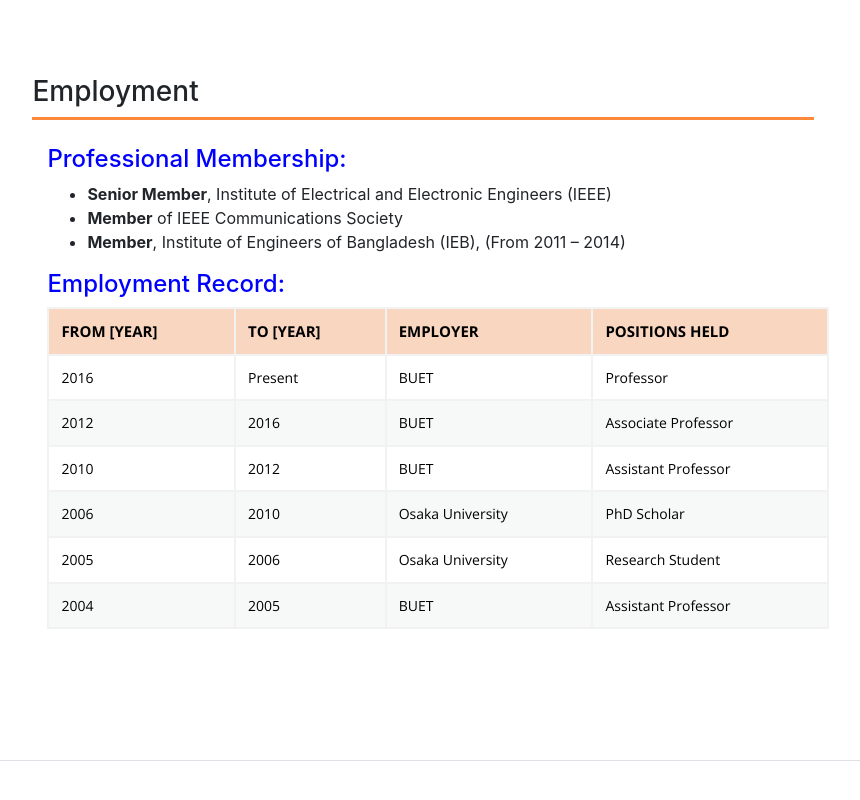
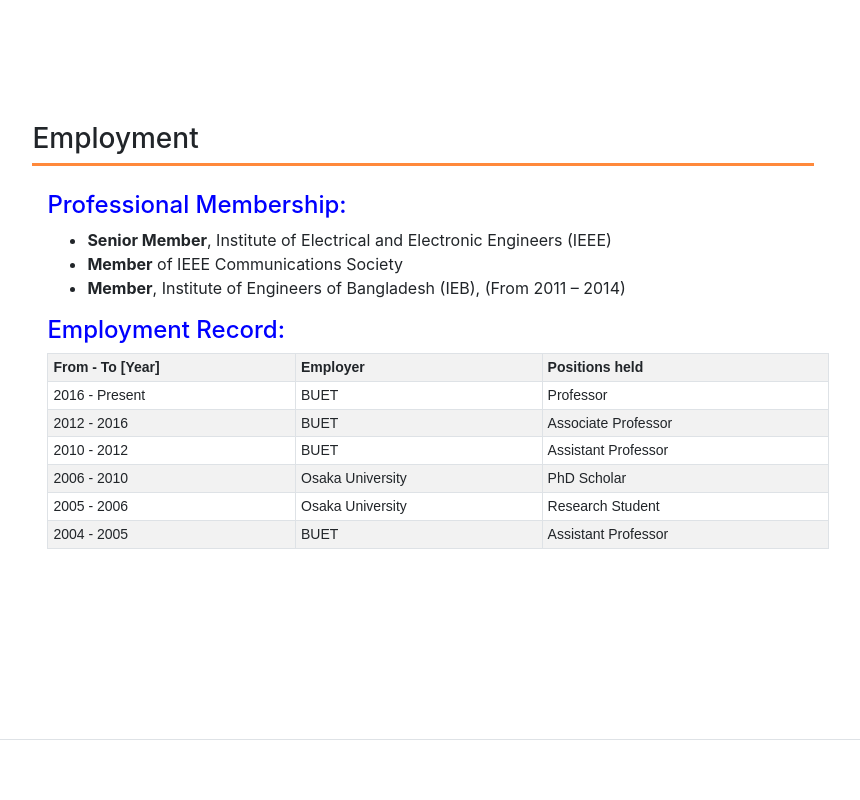
Before and after one commit to BinduBirol/Faisal-sir-Website, a website with bundled scripts: page index.html in a window 1280 px wide. Shown: the part 1874-2674 px from the top of the page, without its empty margins (338-1198 px from the left). Built offline with nearby package versions, Linux system fonts and the light colour scheme; a web font is replaced by a local one.

Commit message:
finally finalizing

```diff
--- a/index.html
+++ b/index.html
@@ -189,50 +189,47 @@
                   Employment Record:
                   <h4>
                </b>
-               <table class="table profilep ">
+
+
+               <table class="col-md-12 table-bordered table-striped profilep ">
                   <tr>
-                     <th>From  [Year]</th>
-                     <th>To  [Year]</th>
+                     <th>From - To  [Year]</th>
                      <th>Employer</th>
                      <th>Positions held</th>
                   </tr>
                   <tr>
-                     <td>2016</td>
-                     <td>Present</td>
+                     <td>2016 - Present</td>
                      <td>BUET</td>
                      <td>Professor</td>
                   </tr>
                   <tr>
-                     <td>2012</td>
-                     <td>2016</td>
+                     <td>2012 - 2016</td>
                      <td>BUET</td>
                      <td>Associate Professor</td>
                   </tr>
                   <tr>
-                     <td>2010</td>
-                     <td>2012</td>
+                     <td>2010 - 2012</td>
                      <td>BUET</td>
                      <td>Assistant Professor</td>
                   </tr>
                   <tr>
-                     <td>2006</td>
-                     <td>2010</td>
+                     <td>2006 - 2010</td>
                      <td>Osaka University</td>
                      <td>PhD Scholar</td>
                   </tr>
                   <tr>
-                     <td>2005</td>
-                     <td>2006</td>
+                     <td>2005 - 2006</td>
                      <td>Osaka University</td>
                      <td>Research Student</td>
                   </tr>
                   <tr>
-                     <td>2004</td>
-                     <td>2005</td>
+                     <td>2004 - 2005</td>
                      <td>BUET</td>
                      <td>Assistant Professor</td>
                   </tr>
                </table>
+
+
             </div>
          </section>
          <section class="resume-section p-3 p-lg-5 d-flex flex-column" id="TA">
```
Also changed, not shown: css/resume.min.css.
